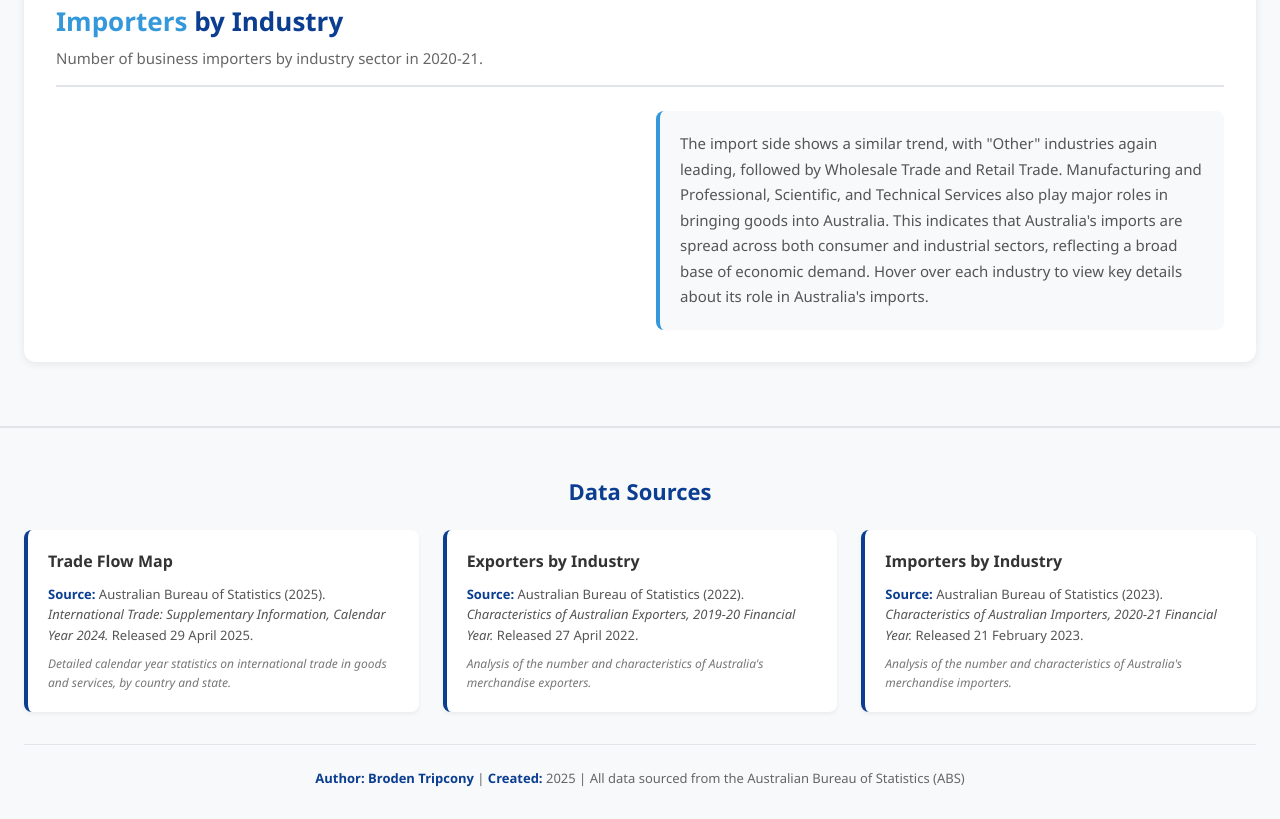
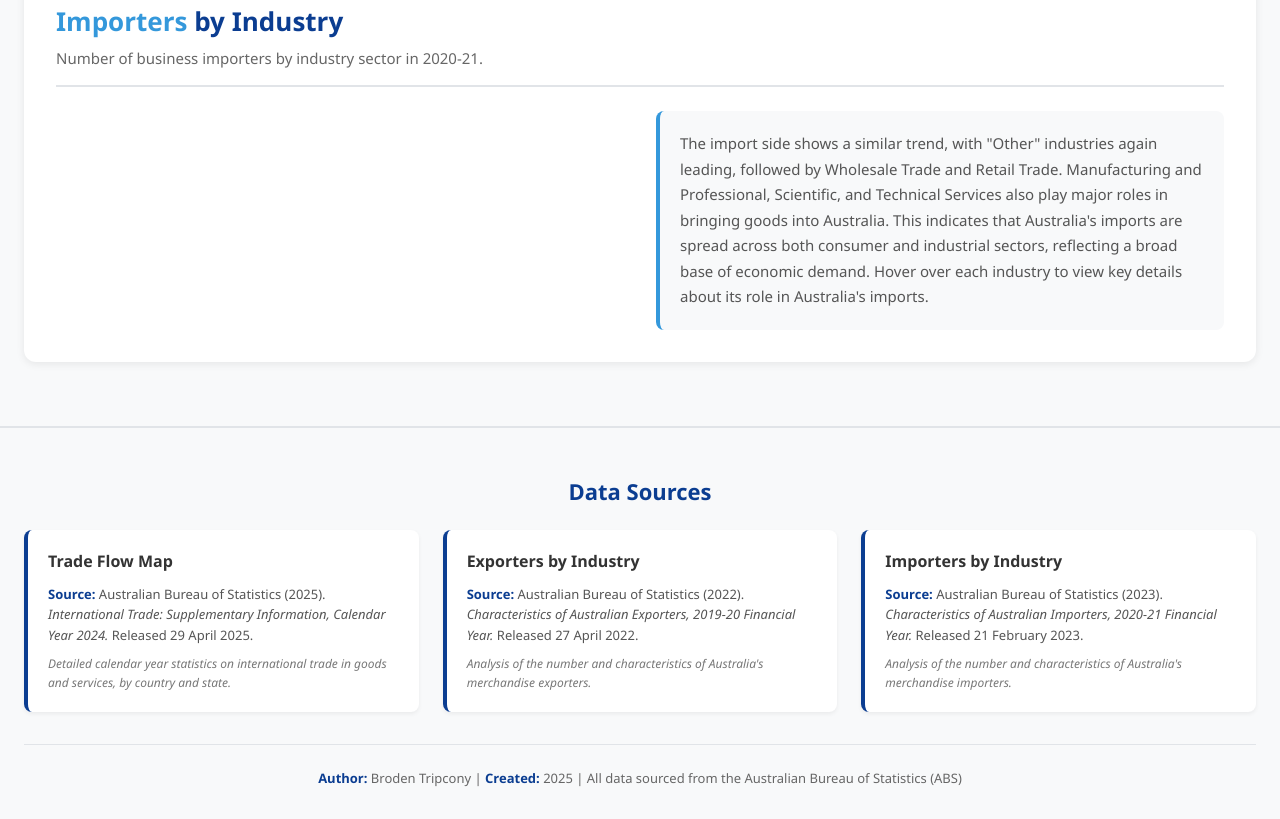
Before and after one commit to Tripster103/FIT3179, a plain HTML site: page vis2/index.html in a window 1280 px wide. Shown: the part 1232-2051 px from the top of the page. Drawn offline with Linux system fonts and the light colour scheme; a script that the page names is missing.

Commit message:
tweak again

```diff
--- a/vis2/index.html
+++ b/vis2/index.html
@@ -97,7 +97,7 @@
 				</div>
 			</div>
 			<div class="footer-note">
-				<p><strong>Author: Broden Tripcony</strong> | <strong>Created:</strong> 2025 | All data sourced from the Australian Bureau of Statistics (ABS)</p>
+				<p><strong>Author:</strong> Broden Tripcony | <strong>Created:</strong> 2025 | All data sourced from the Australian Bureau of Statistics (ABS)</p>
 			</div>
 		</div>
 	</footer>
```
